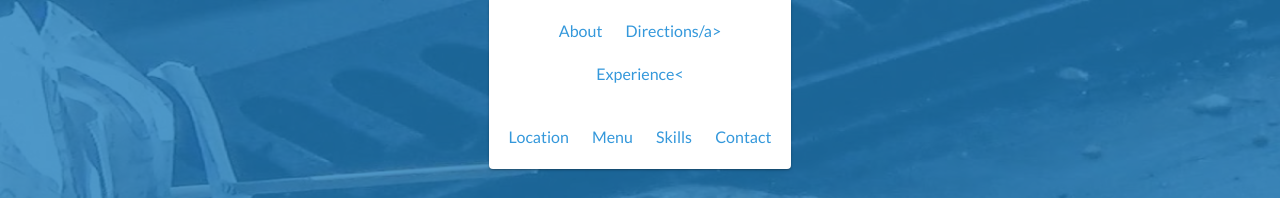
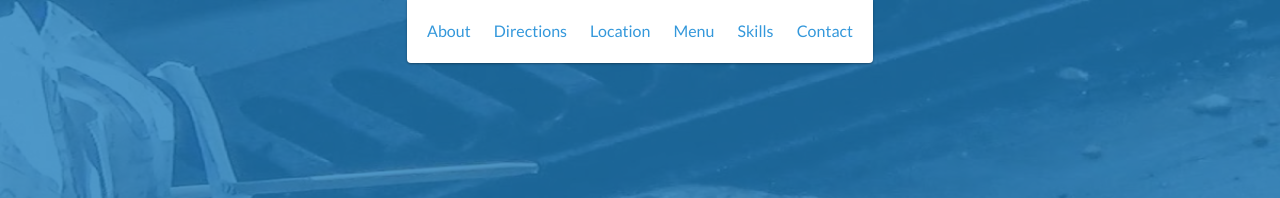
Before and after one commit to ShockleyJE/mo-streetfood, a website: page index.html in a window 1280 px wide. Shown: the top 198 px of the page. Drawn offline with nearby package versions, Linux system fonts and the light colour scheme.

Commit message:
adding content

```diff
--- a/index.html
+++ b/index.html
@@ -28,8 +28,8 @@
                 <a href="#about">About</a>
             </li>
             <li>
-                <a href="#experience">Directions/a>
-            </li>Experience<
+                <a href="#experience">Directions</a>
+            </li>
             <li>
                 <a href="#education">Location</a>
             </li>
```
